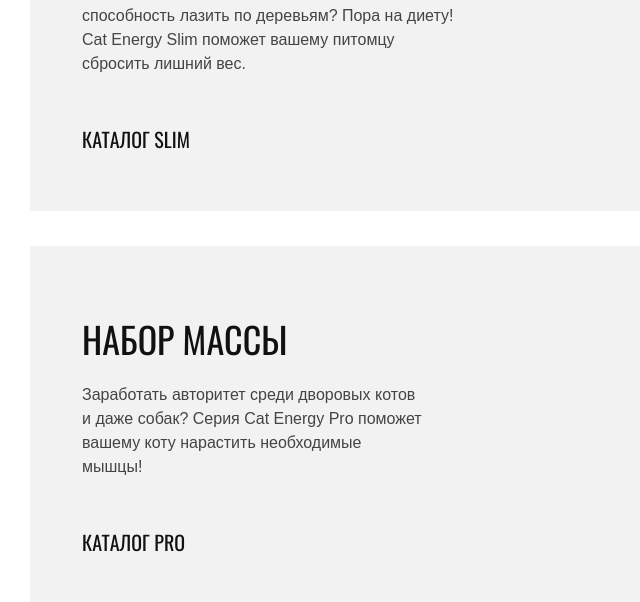
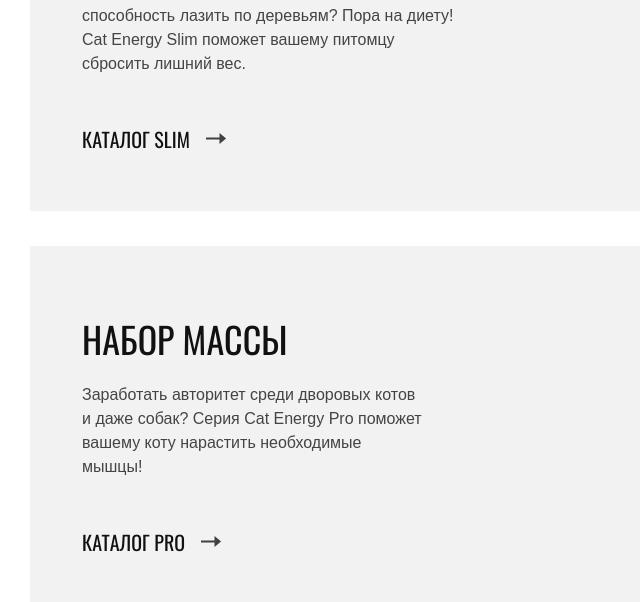
Before and after one commit to Sharky121/116316-cat-energy-19, a website: page source/index.html in a window 1280 px wide. Shown: the part 1107-1709 px from the top of the page, 0-640 px from the left. Drawn offline with nearby package versions, Linux system fonts and the light colour scheme; files that its build step writes are made by us from their sources; the site is published under a folder, as on GitHub Pages, so addresses that start at the root find nothing.

Commit message:
Исправляет путь к бэкграунд картинкам

```diff
--- a/source/sass/blocks/layout/buttons.scss
+++ b/source/sass/blocks/layout/buttons.scss
@@ -71,7 +71,7 @@
     height: 11px;
     margin-top: -5.5px;
 
-    background-image: url("/img/icon-right-arrow-long.svg");
+    background-image: url("../img/icon-right-arrow-long.svg");
     background-repeat: no-repeat;
     background-position: right center;
     background-size: 32px 11px;
```
